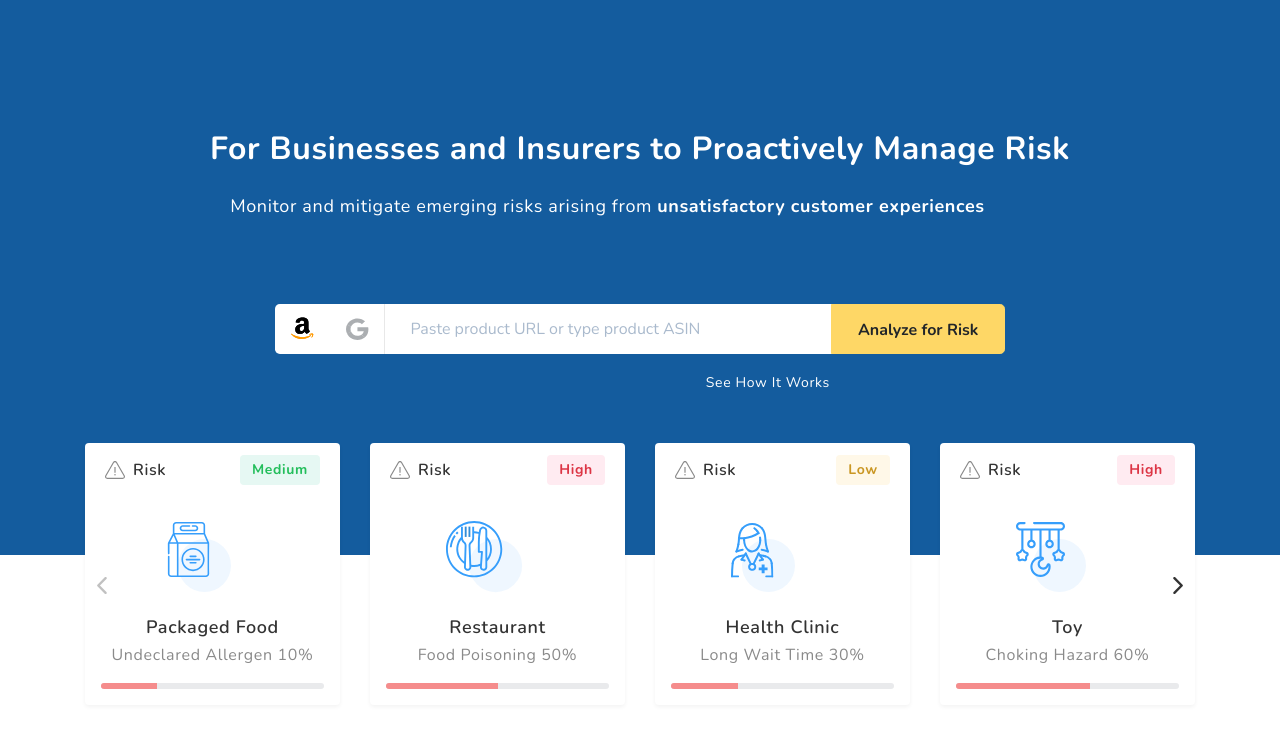
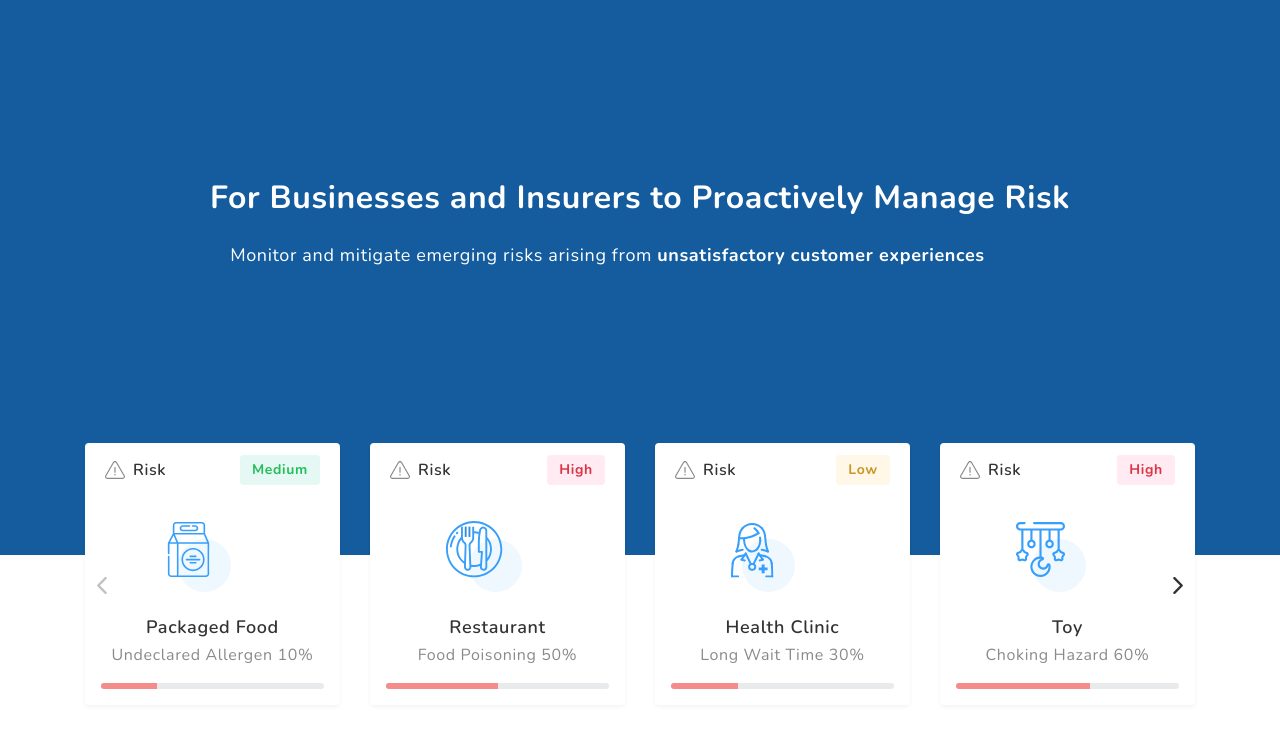
Before and after one commit to vaartani/vaartani.github.io, a plain HTML site: page index.html in a window 1280 px wide. Shown: the part 75-807 px from the top of the page. Drawn offline with nearby package versions, Linux system fonts and the light colour scheme; some packages are replaced by stand-ins of ours.

Commit message:
Update index.html
searchbox section removed

```diff
--- a/index.html
+++ b/index.html
@@ -183,37 +183,6 @@
                 </ul>
               </div>
             </h5>
-            <form class="mx-auto mt-md-8 mt-6 form-responsive margin-left-right h-searchbox">
-              <div class="input-group input-group-lg d-md-flex d-block h-searchbox">
-                <div class="input-group input-group-lg d-flex flex-1 analyze-search h-searchbox">
-                  <div class="input-group-prepend search-type h-searchbox">
-                    <input type="radio" name="select-search" class="d-none amazon"
-                      aria-label="Checkbox for following text input" id="amazon" checked onchange="amazonBtnChange(this)" />
-                    <label class="input-group-text amazon px-md-3 px-3" for="amazon">
-                      <img src="image/amzone.svg" />
-                      <img src="image/amzone_dis.svg" />
-                    </label>
-                    <input type="radio" name="select-search" class="d-none google"
-                      aria-label="Checkbox for following text input" id="google" onchange="googleBtnChange(this)" />
-                    <label class="input-group-text google px-md-3 px-3" for="google">
-                      <img src="image/google.svg" />
-                      <img src="image/google_dis.svg" />
-                    </label>
-                  </div>
-                  <input type="text" id="autocomplete" onFocus="geolocate()" placeholder="Paste product URL or type product ASIN"
-                    class="form-control rounded-0 h-searchbox autocomplete aria-label="Amount (to the nearest dollar)" />
-                  <p class="error-message">Wrong URL</p>
-                </div>
-                <div class="input-group-append justify-content-center h-searchbox">
-                  <button type="submit" class="btn btn-secondary analyze-btn h-searchbox" value="Analyze for Risk">
-                    Analyze for Risk
-                  </button>
-                </div>
-              </div>
-              <p class="text-right mb-0 my-3 d-md-block d-none how-works">
-                <a href="#simple_onboarding_process" class="text-white text-size-14">See How It Works</a>
-              </p>
-            </form>
           </div>
         </div>
       </div>
```
